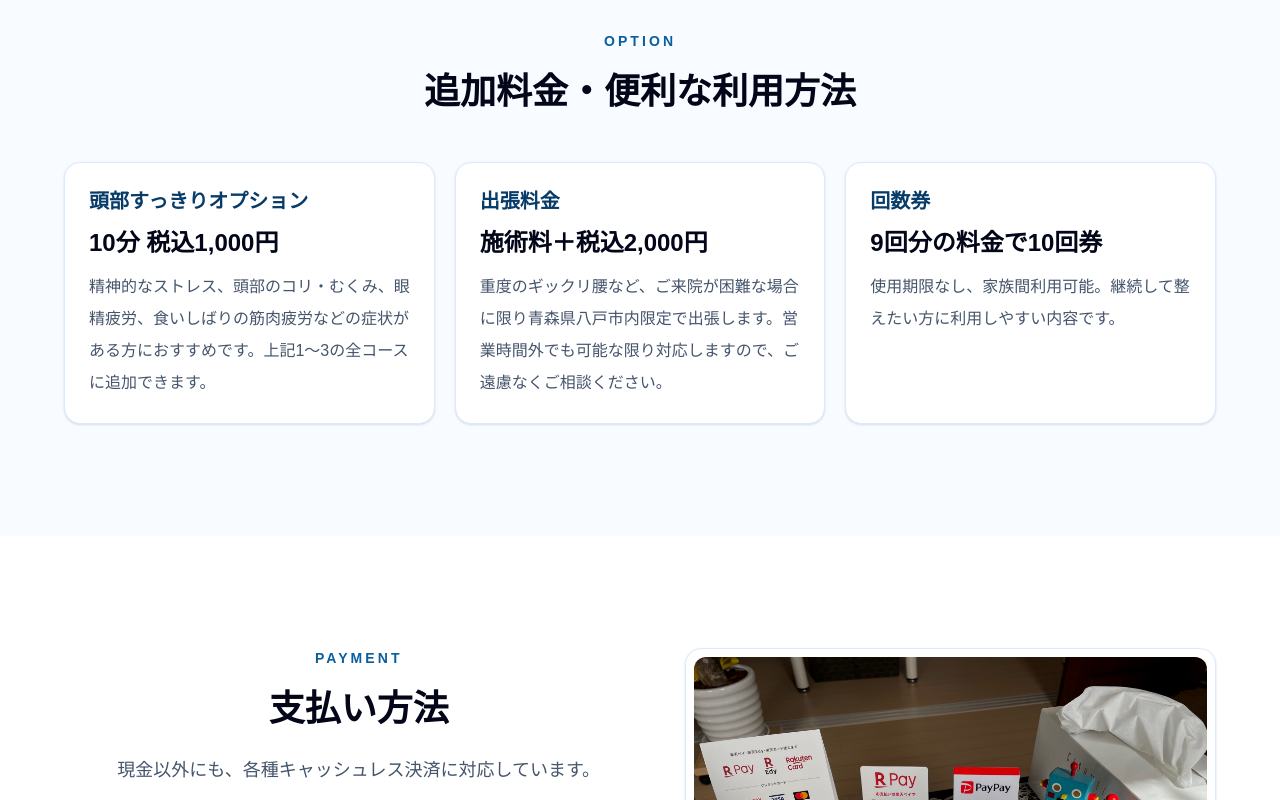
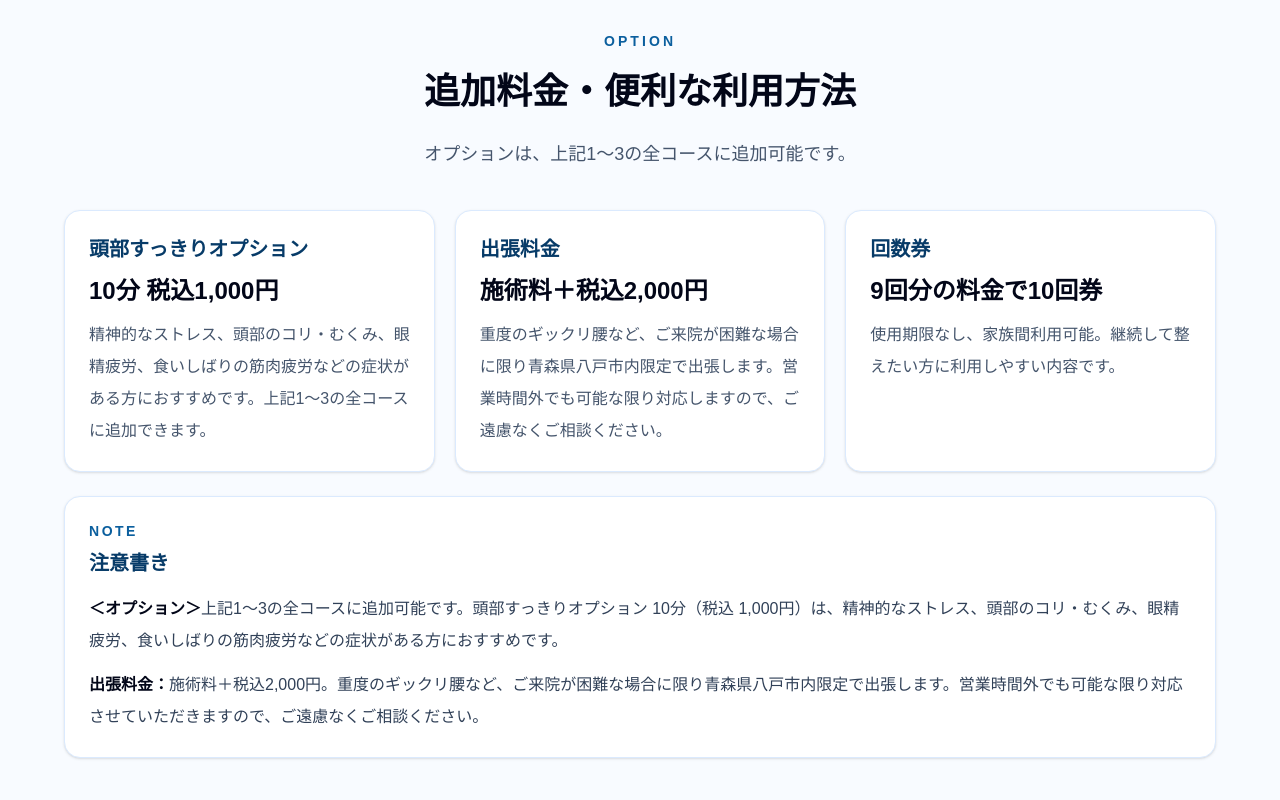
Before and after one commit to AIkenja8888/shirahama-seitai-lp, a Next.js app: page /menu in a window 1280 px wide. Shown: the part 1660-2460 px from the top of the page. Built offline with nearby package versions, Linux system fonts and the light colour scheme.

Commit message:
Add information pages and improve LP structure

```diff
--- a/app/_components/SiteChrome.tsx
+++ b/app/_components/SiteChrome.tsx
@@ -26,7 +26,7 @@ export function Header() {
           <div className="min-w-0">
             <p className="truncate text-lg font-black text-[#073b68] sm:text-xl">白浜整体院</p>
             <p className="truncate text-xs font-bold text-slate-500 sm:text-sm">八戸市松ヶ丘｜慢性痛・姿勢改善</p>
-            <p className="truncate text-[11px] font-bold text-[#0b5f9e] sm:text-xs">〜症状が重い方も一度お試しください〜</p>
+            <p className="mt-1 truncate text-[11px] font-bold text-[#5f8caf] sm:text-xs">〜症状が重い方の施術が得意です〜</p>
           </div>
         </Link>
         <nav className="hidden items-center gap-2 text-sm font-bold lg:flex">
--- a/app/menu/page.tsx
+++ b/app/menu/page.tsx
@@ -31,7 +31,7 @@ export default function MenuPage() {
 
       <section className="bg-[#f8fbff] px-4 py-20 sm:px-6 md:py-28">
         <div className="mx-auto max-w-6xl">
-          <SectionTitle label="OPTION" title="追加料金・便利な利用方法" />
+          <SectionTitle label="OPTION" title="追加料金・便利な利用方法" text="オプションは、上記1〜3の全コースに追加可能です。" />
           <div className="grid gap-5 md:grid-cols-3">
             {[
               ["頭部すっきりオプション", "10分 税込1,000円", "精神的なストレス、頭部のコリ・むくみ、眼精疲労、食いしばりの筋肉疲労などの症状がある方におすすめです。上記1〜3の全コースに追加できます。"],
@@ -44,6 +44,20 @@ export default function MenuPage() {
                 <p className="mt-3 leading-8 text-slate-600">{text}</p>
               </article>
             ))}
+          </div>
+          <div className="mt-6 rounded-2xl border border-blue-100 bg-white p-6 shadow-sm">
+            <p className="text-sm font-black tracking-[0.18em] text-[#0b5f9e]">NOTE</p>
+            <h2 className="mt-2 text-xl font-black text-[#073b68]">注意書き</h2>
+            <div className="mt-4 space-y-3 leading-8 text-slate-700">
+              <p>
+                <span className="font-black text-slate-950">＜オプション＞</span>
+                上記1〜3の全コースに追加可能です。頭部すっきりオプション 10分（税込 1,000円）は、精神的なストレス、頭部のコリ・むくみ、眼精疲労、食いしばりの筋肉疲労などの症状がある方におすすめです。
+              </p>
+              <p>
+                <span className="font-black text-slate-950">出張料金：</span>
+                施術料＋税込2,000円。重度のギックリ腰など、ご来院が困難な場合に限り青森県八戸市内限定で出張します。営業時間外でも可能な限り対応させていただきますので、ご遠慮なくご相談ください。
+              </p>
+            </div>
           </div>
         </div>
       </section>
```
Also changed, not shown: 1 other file (tests, documents, lock files or other folders).
